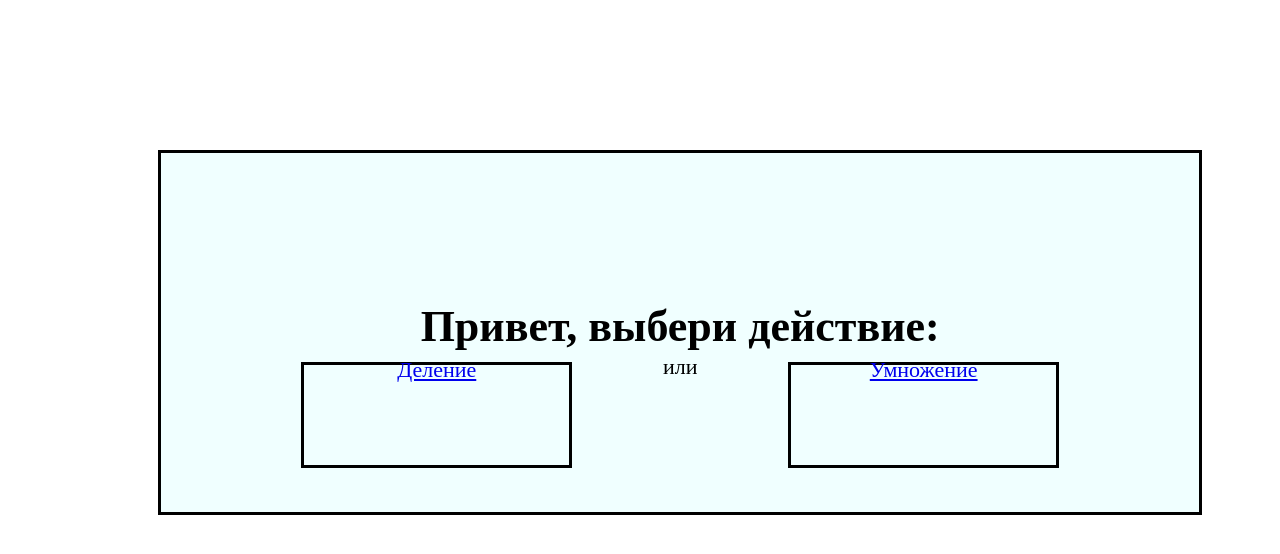
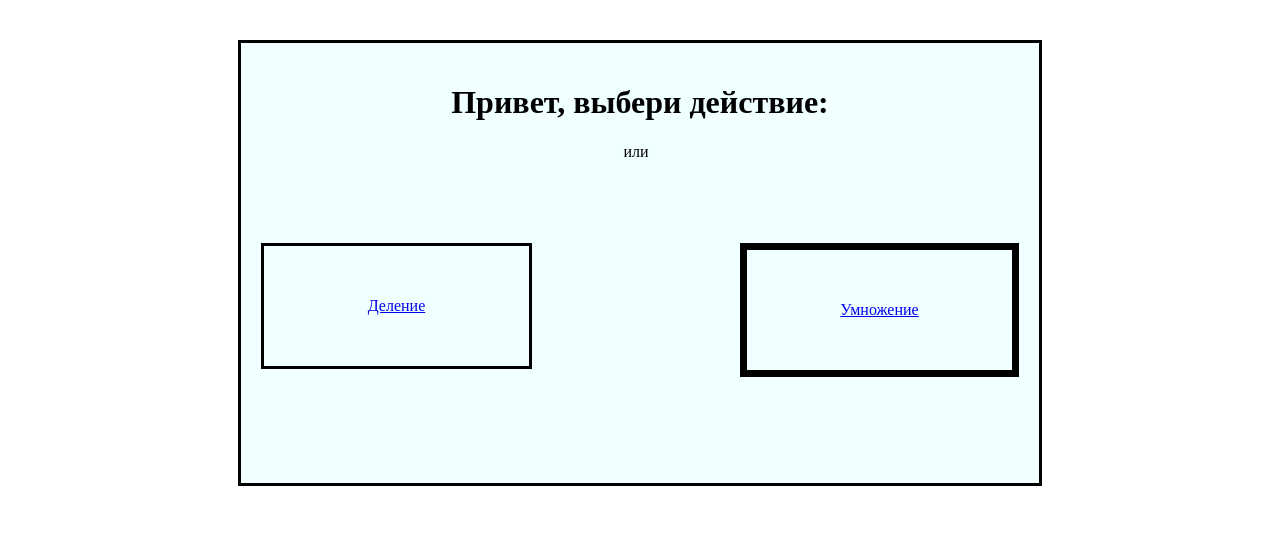
Before and after one commit to Soulharm/Study, a Django app: template calculations/templates/calculations/index.html in a window 1280 px wide. Shown: the top 554 px of the page. Run offline with Django 3.2, Linux system fonts and the light colour scheme; the template is opened without the code that fills it, so the values that code supplies are empty.

Commit message:
Working on centering elements

```diff
--- a/calculations/static/calculations/css/styles.css
+++ b/calculations/static/calculations/css/styles.css
@@ -1,25 +1,29 @@
 #container {
-    margin: 150px;
-    padding: 140px;
+    padding: 20px;
     width: 60%;
-    height: 70%;
+    height: 400px;
     border: 3px solid black;
-    line-height: 10px;
-    font-size: 22px;
+    margin-top: 40px;
+    margin-right: auto;
+    margin-left: auto;
+    background-color: azure;
     text-align: center;
-    background-color: azure;
+}
+#container div {
+    height: 120px;
+    width: 35%;
+    margin-top: 100px;
+    display: flex;
+}
+#container div a {
+  display: table;
+  margin: auto;
 }
 #division {
-    height: 100px;
-    width: 35%;
     float: left;
     border: 3px solid black;
-    text-align: center;
 }
 #multiplication {
-    height: 100px;
-    width: 35%;
     float: right;
-    border: 3px solid black;
-    text-align: center;
+    border: 7px solid black;
 }
--- a/calculations/templates/calculations/index.html
+++ b/calculations/templates/calculations/index.html
@@ -11,11 +11,11 @@
 <div id="container">
     <h1>Привет, выбери действие:</h1>
     <div id="division">
-        <a href="#">Деление</a>
+        <a href="#" class="text-style">Деление</a>
     </div>
-    <span>или</span>
+    <span class="text-style">или</span>
     <div id="multiplication">
-        <a href="#">Умножение</a>
+        <a href="#" class="text-style">Умножение</a>
     </div>
 </div>
 </body>
--- a/calculations/urls.py
+++ b/calculations/urls.py
@@ -1,7 +1,9 @@
+from django.contrib import admin
 from django.urls import path
 
-from .views import *
+from calculations.views import index
 
 urlpatterns = [
     path('', index, name='home'),
+    path('admin/', admin.site.urls),
 ]
```
